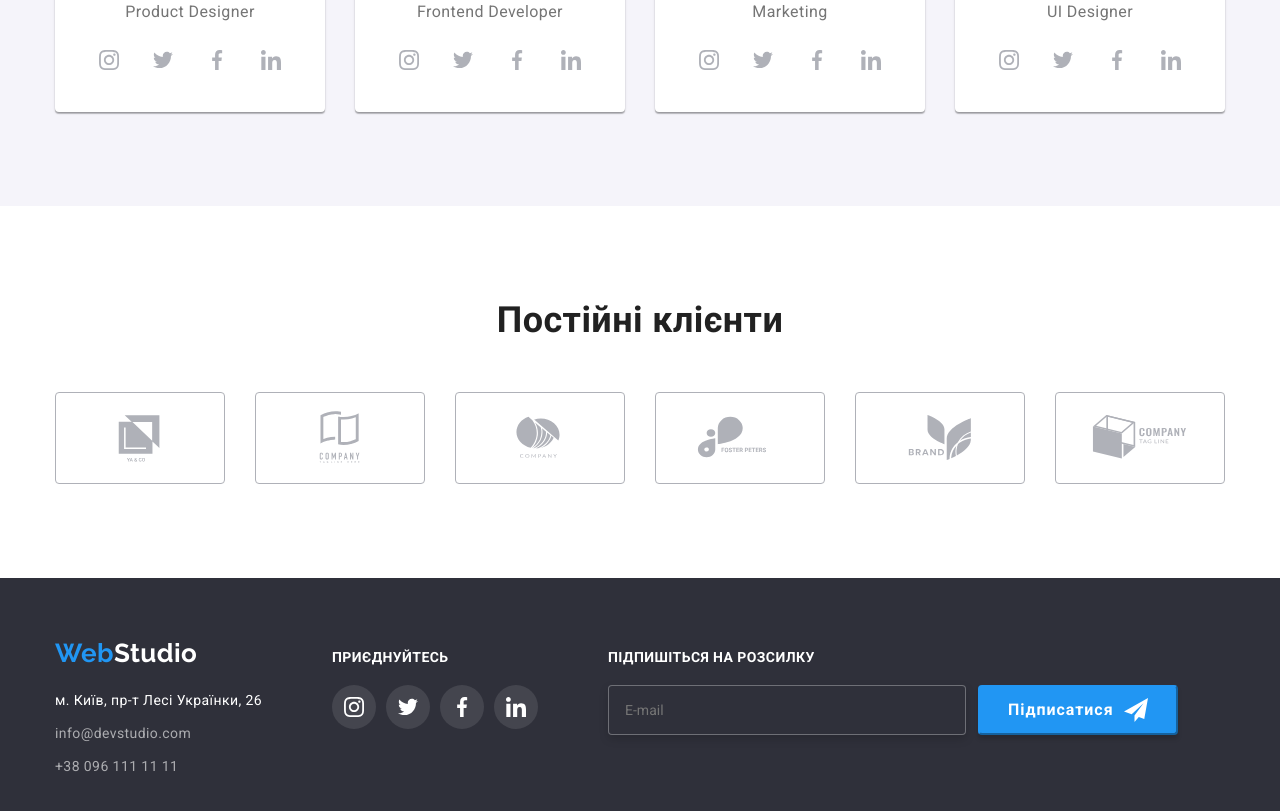
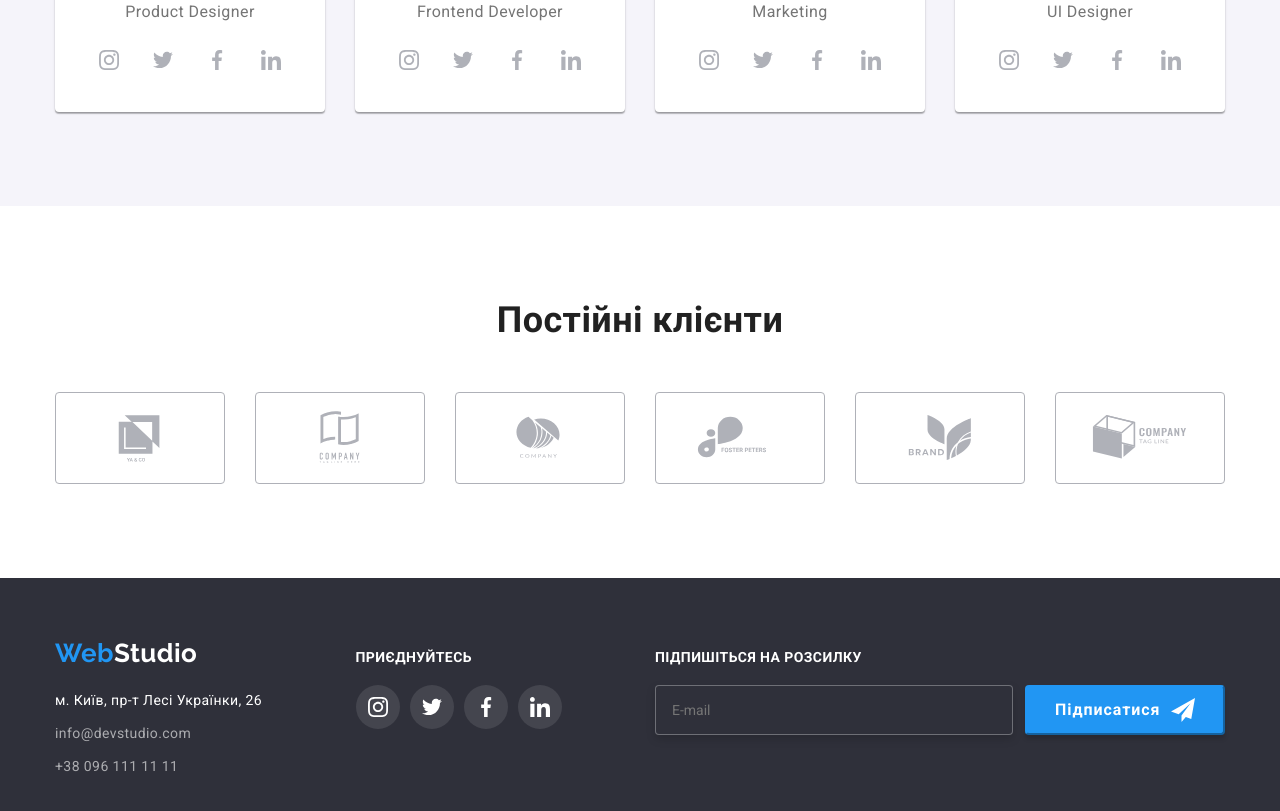
Before and after one commit to Boykos82/goit-markup-hw-08, a plain HTML site: page index.html in a window 1280 px wide. Shown: the part 2100-2911 px from the top of the page. Drawn offline with nearby package versions, Linux system fonts and the light colour scheme.

Commit message:
Update 19.11

```diff
--- a/styles/styles.css
+++ b/styles/styles.css
@@ -456,6 +456,7 @@ color: var(--white-color);
 
   .footer-container {
     display: flex;
+    justify-content: space-between;
     align-items: baseline;
     gap: 70px;
   }
@@ -549,6 +550,7 @@ color: var(--white-color);
     padding-left: 16px;
     background-color: #2F303A;
     margin-right: 12px;
+    color: var(--white-color);
 
     border: 1px solid rgba(255, 255, 255, 0.3);
 filter: drop-shadow(0px 4px 4px rgba(0, 0, 0, 0.15));
```
